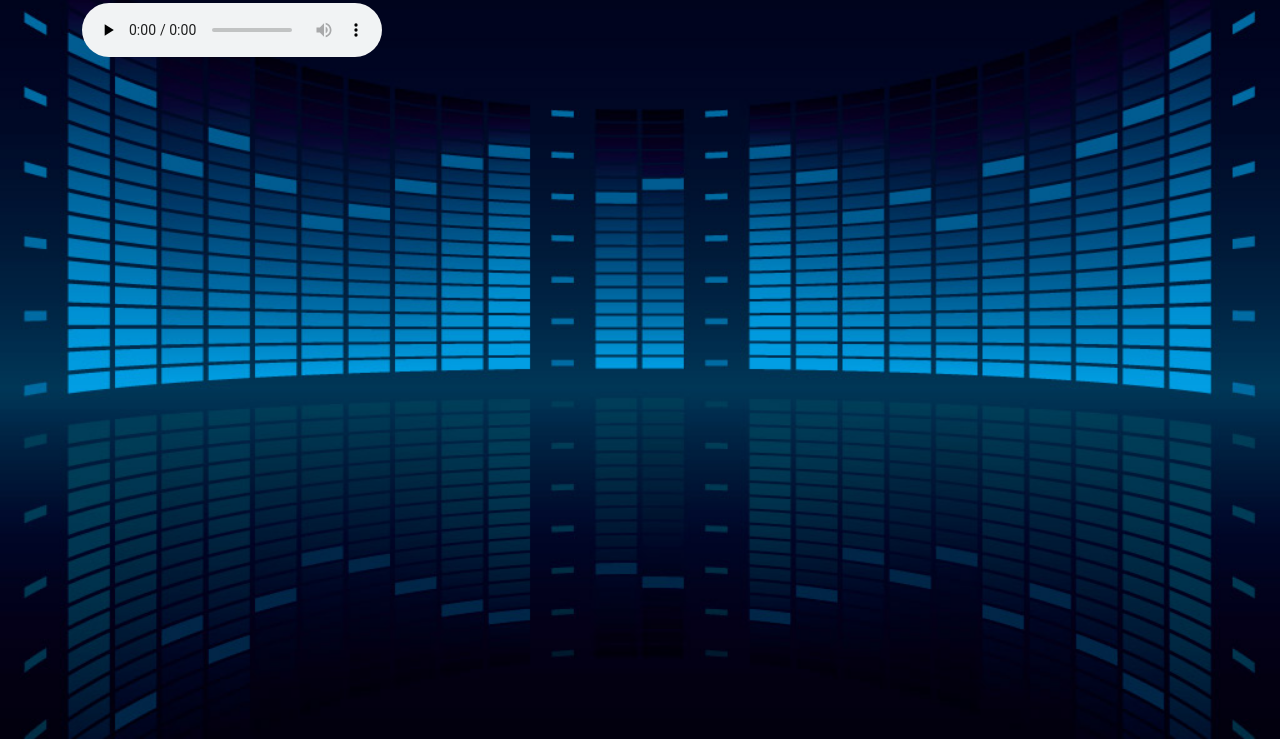
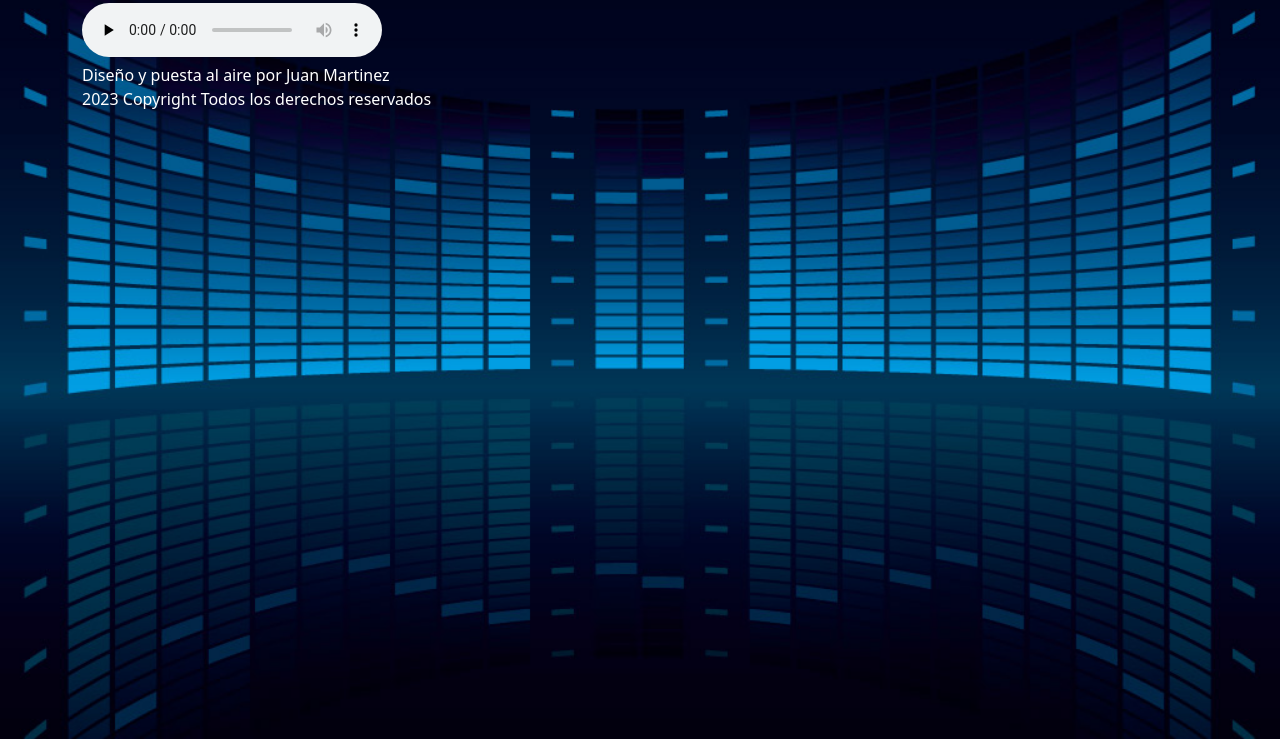
Before and after one commit to juan49278/radio, a plain HTML site: page index.html in a window 1280 px wide. Shown: the part 61-800 px from the top of the page. Drawn offline with Linux system fonts and the light colour scheme.

Commit message:
Actualizar index.html

```diff
--- a/index.html
+++ b/index.html
@@ -14,7 +14,11 @@
   <div class="container">
     <h1 class="text-center text-danger mt-2">Radio en vivo</h1>
     <audio controls autoplay preload="none" src="https://radios.yanapak.org/frigosur"></audio>
+    <footer class="text-white">
+    Diseño y puesta al aire por Juan Martinez <br/>
+    2023 Copyright
+    Todos los derechos reservados
+  </footer>
   </div>
-</body>
-
+  </body>
 </html>
```
